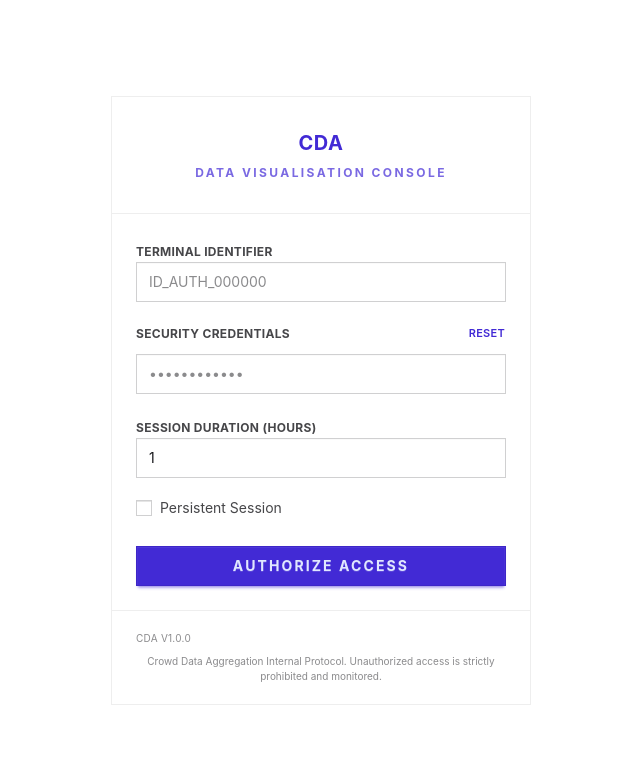
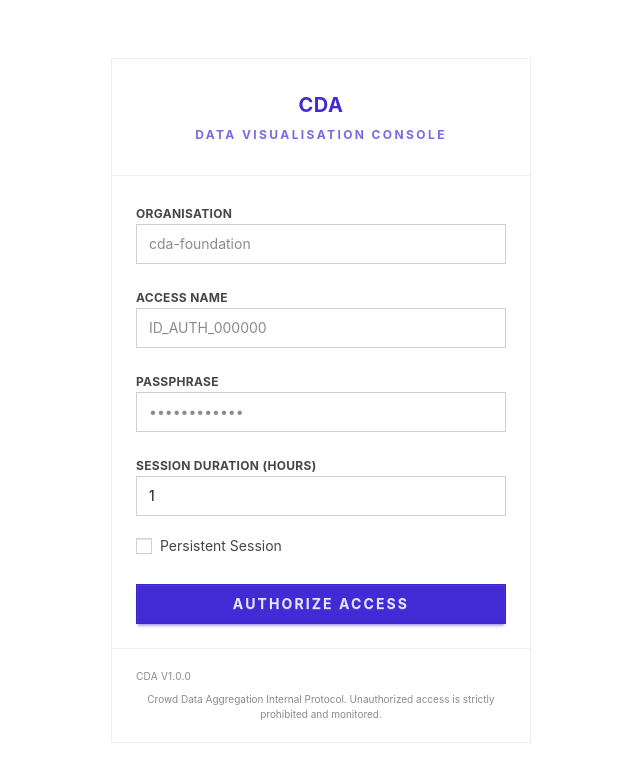
Before and after one commit to AKArien/cda-web-console, a React (Vite) app: page /login in a window 1280 px wide. Shown: the top 782 px of the page, without its empty margins (319-959 px from the left). Built offline with nearby package versions, Linux system fonts and the light colour scheme.

Commit message:
add org to login form

```diff
--- a/src/pages/Login.tsx
+++ b/src/pages/Login.tsx
@@ -11,10 +11,10 @@ const DEFAULT_SESSION_HOURS = 1
 export default function Login() {
 	const [error, setError] = useState<string | null>(null)
 	const navigate = useNavigate()
-	const passInputRef = useRef<HTMLInputElement>(null)
 
 	async function submitForm(form: HTMLFormElement) {
 		const formData = new FormData(form)
+		const org = formData.get("organisation") as string
 		const access = formData.get("access") as string
 		const pass = formData.get("pass") as string
 		const reqDurRaw = formData.get("req_dur")
@@ -30,7 +30,7 @@ export default function Login() {
 			:	SECONDS_PER_HOUR
 
 		try {
-			await login(access, pass, reqDur)
+			await login(org, access, pass, reqDur)
 			void navigate("/")
 		} catch (e) {
 			setError(e as string)
@@ -74,10 +74,27 @@ export default function Login() {
 
 					<div className="space-y-2">
 						<label
+							htmlFor="organisation"
+							className="text-xs font-bold tracking-wide uppercase text-base-content/80"
+						>
+							Organisation
+						</label>
+						<input
+							id="organisation"
+							name="organisation"
+							type="text"
+							placeholder="cda-foundation"
+							required
+							className="input input-bordered w-full rounded-none"
+						/>
+					</div>
+
+					<div className="space-y-2">
+						<label
 							htmlFor="access"
 							className="text-xs font-bold tracking-wide uppercase text-base-content/80"
 						>
-							Terminal Identifier
+							Access name
 						</label>
 						<input
 							id="access"
@@ -90,33 +107,18 @@ export default function Login() {
 					</div>
 
 					<div className="space-y-2">
-						<div className="flex items-center justify-between gap-2">
-							<label
-								htmlFor="pass"
-								className="text-xs font-bold tracking-wide uppercase text-base-content/80"
-							>
-								Security Credentials
-							</label>
-							<button
-								type="button"
-								onClick={() => {
-									if (passInputRef.current) {
-										passInputRef.current.value = ""
-										passInputRef.current.focus()
-									}
-								}}
-								className="btn btn-ghost btn-xs rounded-none px-0 uppercase tracking-wide text-primary"
-							>
-								Reset
-							</button>
-						</div>
+						<label
+							htmlFor="pass"
+							className="text-xs font-bold tracking-wide uppercase text-base-content/80"
+						>
+							Passphrase
+						</label>
 						<input
 							id="pass"
 							name="pass"
 							type="password"
 							placeholder="••••••••••••"
 							required
-							ref={passInputRef}
 							className="input input-bordered w-full rounded-none"
 						/>
 					</div>
```
